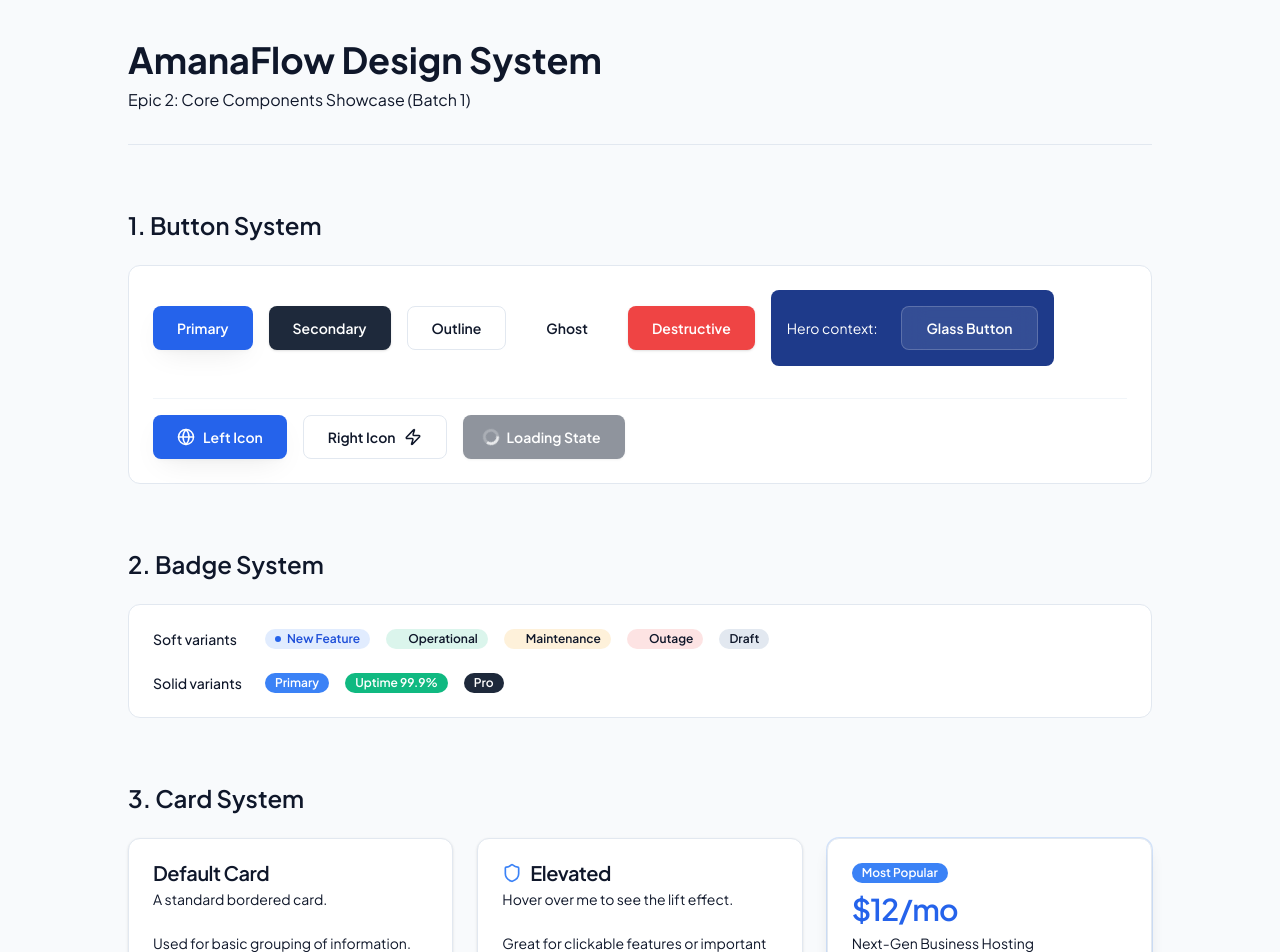
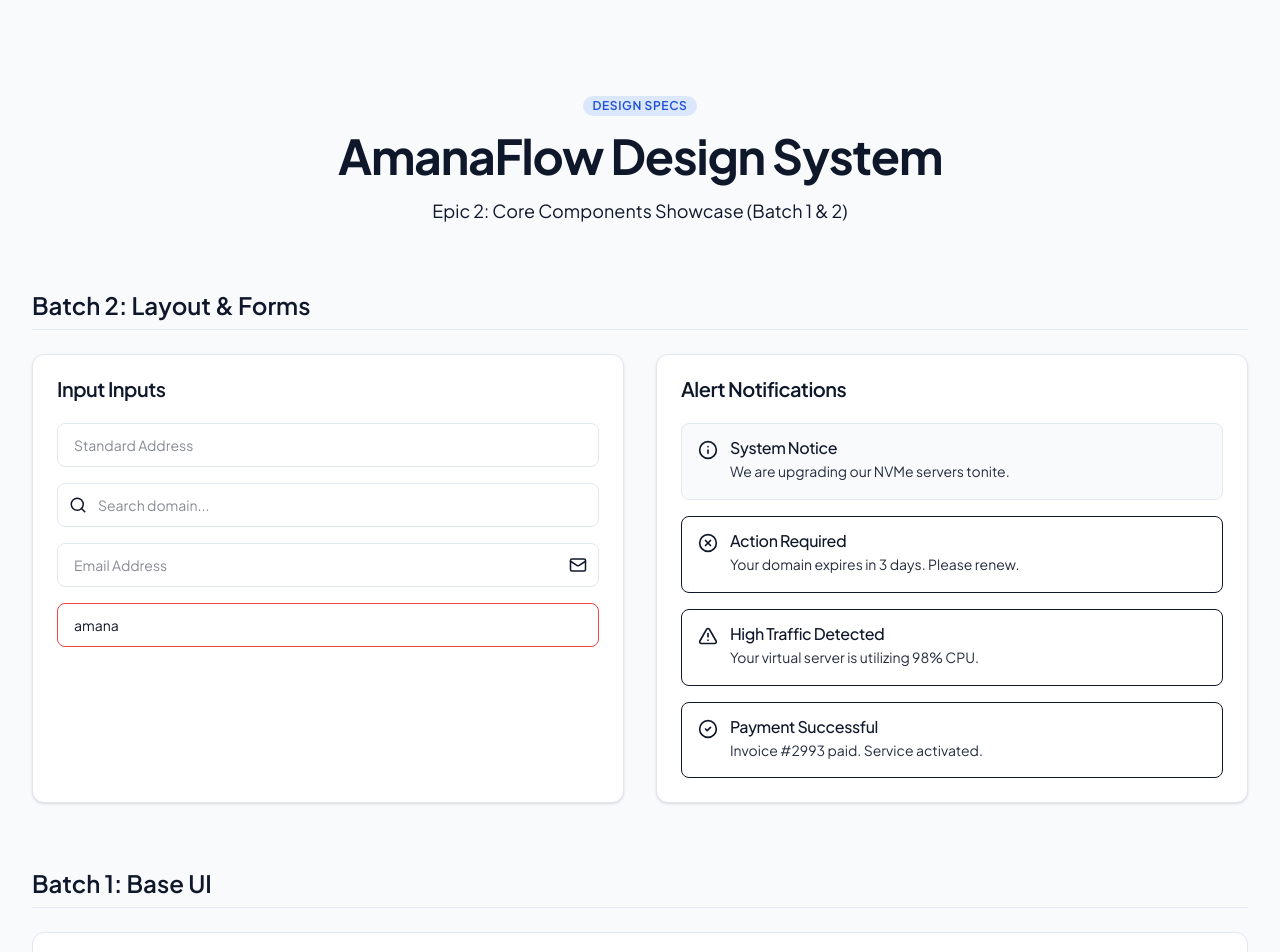
Before and after one commit to mahmudulhassan-dev/amanaflowhosting, a Next.js app: page / in a window 1280 px wide. Shown: the top 952 px of the page. Built offline with nearby package versions, Linux system fonts and the light colour scheme.

Commit message:
feat(ui): build input, alert, and layout wrapper components for batch 2

```diff
--- a/src/app/page.tsx
+++ b/src/app/page.tsx
@@ -1,115 +1,94 @@
 import { Button } from "@/components/ui/Button";
 import { Badge } from "@/components/ui/Badge";
 import { Card, CardContent, CardDescription, CardFooter, CardHeader, CardTitle } from "@/components/ui/Card";
-import { Globe, Shield, Zap, CheckCircle2 } from "lucide-react";
+import { Input } from "@/components/ui/Input";
+import { Alert, AlertDescription, AlertTitle } from "@/components/ui/Alert";
+import { SectionWrapper } from "@/components/layout/SectionWrapper";
+import { SectionHeader } from "@/components/layout/SectionHeader";
+import { Globe, Shield, Zap, CheckCircle2, Search, Mail, AlertTriangle } from "lucide-react";
 
 export default function Epic2Showcase() {
   return (
-    <main className="min-h-screen bg-surface-50 dark:bg-surface-950 p-10 font-sans text-surface-900 dark:text-surface-50">
-      <div className="max-w-5xl mx-auto space-y-16">
-        <div>
-          <h1 className="text-4xl font-bold mb-2">AmanaFlow Design System</h1>
-          <p className="text-surface-500 mb-8">Epic 2: Core Components Showcase (Batch 1)</p>
-          <hr className="border-surface-200 dark:border-surface-800" />
+    <main className="min-h-screen font-sans text-surface-900 dark:text-surface-50">
+
+      {/* ─── SECTION WRAPPER SHOWCASE ─── */}
+      <SectionWrapper hasBackground paddingY="lg">
+        <SectionHeader
+          title="AmanaFlow Design System"
+          description="Epic 2: Core Components Showcase (Batch 1 & 2)"
+          badge="Design Specs"
+        />
+
+        <div className="space-y-16">
+
+          {/* --- BATCH 2 COMPONENTS --- */}
+          <section className="space-y-6">
+            <h2 className="text-2xl font-semibold border-b border-surface-200 dark:border-surface-800 pb-2">Batch 2: Layout & Forms</h2>
+
+            <div className="grid grid-cols-1 md:grid-cols-2 gap-8">
+              {/* Inputs */}
+              <Card>
+                <CardHeader>
+                  <CardTitle>Input Inputs</CardTitle>
+                </CardHeader>
+                <CardContent className="space-y-4">
+                  <Input placeholder="Standard Address" />
+                  <Input placeholder="Search domain..." iconLeft={<Search size={18} />} />
+                  <Input placeholder="Email Address" type="email" iconRight={<Mail size={18} />} />
+                  <Input placeholder="Invalid domain" error defaultValue="amana" />
+                </CardContent>
+              </Card>
+
+              {/* Alerts */}
+              <Card>
+                <CardHeader>
+                  <CardTitle>Alert Notifications</CardTitle>
+                </CardHeader>
+                <CardContent className="space-y-4">
+                  <Alert variant="default">
+                    <AlertTitle>System Notice</AlertTitle>
+                    <AlertDescription>We are upgrading our NVMe servers tonite.</AlertDescription>
+                  </Alert>
+                  <Alert variant="error">
+                    <AlertTitle>Action Required</AlertTitle>
+                    <AlertDescription>Your domain expires in 3 days. Please renew.</AlertDescription>
+                  </Alert>
+                  <Alert variant="warning">
+                    <AlertTitle>High Traffic Detected</AlertTitle>
+                    <AlertDescription>Your virtual server is utilizing 98% CPU.</AlertDescription>
+                  </Alert>
+                  <Alert variant="success">
+                    <AlertTitle>Payment Successful</AlertTitle>
+                    <AlertDescription>Invoice #2993 paid. Service activated.</AlertDescription>
+                  </Alert>
+                </CardContent>
+              </Card>
             </div>
+          </section>
 
-        {/* --- BUTTONS --- */}
-        <section>
-          <h2 className="text-2xl font-semibold mb-6">1. Button System</h2>
+          {/* --- BATCH 1 COMPONENTS --- */}
+          <section className="space-y-6">
+            <h2 className="text-2xl font-semibold border-b border-surface-200 dark:border-surface-800 pb-2">Batch 1: Base UI</h2>
+
             <div className="flex flex-wrap gap-4 items-center p-6 bg-white dark:bg-surface-900 rounded-xl border border-surface-200 dark:border-surface-800">
               <Button variant="primary">Primary</Button>
               <Button variant="secondary">Secondary</Button>
               <Button variant="outline">Outline</Button>
               <Button variant="ghost">Ghost</Button>
               <Button variant="destructive">Destructive</Button>
-
-            <div className="p-4 bg-primary-900 rounded-lg flex gap-4 items-center">
-               <span className="text-white text-sm mr-2">Hero context:</span>
-               <Button variant="glass">Glass Button</Button>
             </div>
 
-            <div className="w-full mt-4 flex gap-4 items-center border-t border-surface-100 pt-4 dark:border-surface-800">
-              <Button variant="primary" icon={<Globe size={18} />} iconPosition="left">Left Icon</Button>
-              <Button variant="outline" icon={<Zap size={18} />} iconPosition="right">Right Icon</Button>
-              <Button variant="secondary" isLoading>Loading State</Button>
-            </div>
-          </div>
-        </section>
-
-        {/* --- BADGES --- */}
-        <section>
-          <h2 className="text-2xl font-semibold mb-6">2. Badge System</h2>
-          <div className="flex flex-col gap-6 p-6 bg-white dark:bg-surface-900 rounded-xl border border-surface-200 dark:border-surface-800">
-
-            <div className="flex flex-wrap gap-4 items-center">
-              <span className="w-24 text-sm text-surface-500 font-medium">Soft variants</span>
+            <div className="flex gap-4">
               <Badge variant="primary" dot>New Feature</Badge>
               <Badge variant="success" dot>Operational</Badge>
               <Badge variant="warning" dot>Maintenance</Badge>
               <Badge variant="error" dot>Outage</Badge>
               <Badge variant="neutral">Draft</Badge>
             </div>
-
-            <div className="flex flex-wrap gap-4 items-center">
-              <span className="w-24 text-sm text-surface-500 font-medium">Solid variants</span>
-              <Badge variant="primary" styleType="solid">Primary</Badge>
-              <Badge variant="success" styleType="solid">Uptime 99.9%</Badge>
-              <Badge variant="neutral" styleType="solid">Pro</Badge>
-            </div>
-
-          </div>
-        </section>
-
-        {/* --- CARDS --- */}
-        <section>
-          <h2 className="text-2xl font-semibold mb-6">3. Card System</h2>
-          <div className="grid grid-cols-1 md:grid-cols-2 lg:grid-cols-3 gap-6">
-
-            {/* Default Card */}
-            <Card variant="default">
-              <CardHeader>
-                <CardTitle>Default Card</CardTitle>
-                <CardDescription>A standard bordered card.</CardDescription>
-              </CardHeader>
-              <CardContent>
-                <p className="text-sm">Used for basic grouping of information.</p>
-              </CardContent>
-              <CardFooter>
-                <Button variant="outline" size="sm" className="w-full">Action</Button>
-              </CardFooter>
-            </Card>
-
-            {/* Elevated Card */}
-            <Card variant="elevated">
-              <CardHeader>
-                <CardTitle className="flex items-center gap-2"><Shield size={20} className="text-primary-500" /> Elevated</CardTitle>
-                <CardDescription>Hover over me to see the lift effect.</CardDescription>
-              </CardHeader>
-              <CardContent>
-                <p className="text-sm">Great for clickable features or important highlight boxes.</p>
-              </CardContent>
-            </Card>
-
-            {/* Pricing Card */}
-            <Card variant="pricing">
-              <CardHeader>
-                <Badge variant="primary" styleType="solid" className="w-fit mb-2">Most Popular</Badge>
-                <CardTitle className="text-3xl text-primary-600 dark:text-primary-400">$12/mo</CardTitle>
-                <CardDescription>Next-Gen Business Hosting</CardDescription>
-              </CardHeader>
-              <CardContent className="space-y-2 text-sm">
-                <div className="flex items-center gap-2"><CheckCircle2 size={16} className="text-success-500"/> Unlimited NVMe</div>
-                <div className="flex items-center gap-2"><CheckCircle2 size={16} className="text-success-500"/> Free SSL</div>
-              </CardContent>
-              <CardFooter>
-                <Button variant="primary" size="lg" fullWidth>Select Plan</Button>
-              </CardFooter>
-            </Card>
-
-          </div>
           </section>
 
         </div>
+      </SectionWrapper>
     </main>
   );
 }
--- /dev/null
+++ b/src/components/layout/SectionHeader.tsx
@@ -0,0 +1,43 @@
+import * as React from "react";
+import { cn } from "@/lib/utils";
+import { Badge } from "@/components/ui/Badge";
+
+interface SectionHeaderProps extends React.HTMLAttributes<HTMLDivElement> {
+  title: string;
+  description?: string;
+  badge?: string;
+  align?: "left" | "center";
+}
+
+const SectionHeader = React.forwardRef<HTMLDivElement, SectionHeaderProps>(
+  ({ className, title, description, badge, align = "center", ...props }, ref) => {
+    return (
+      <div
+        ref={ref}
+        className={cn(
+          "mb-12 md:mb-16 flex flex-col gap-4",
+          align === "center" ? "items-center text-center mx-auto max-w-3xl" : "items-start text-left max-w-3xl",
+          className
+        )}
+        {...props}
+      >
+        {badge && (
+          <Badge variant="primary" styleType="soft" className="uppercase tracking-wider">
+            {badge}
+          </Badge>
+        )}
+        <h2 className="text-3xl md:text-4xl lg:text-5xl font-bold tracking-tight text-surface-900 dark:text-white">
+          {title}
+        </h2>
+        {description && (
+          <p className="text-lg text-surface-500 dark:text-surface-400 leading-relaxed max-w-2xl">
+            {description}
+          </p>
+        )}
+      </div>
+    );
+  }
+);
+SectionHeader.displayName = "SectionHeader";
+
+export { SectionHeader };
--- /dev/null
+++ b/src/components/layout/SectionWrapper.tsx
@@ -0,0 +1,41 @@
+import * as React from "react";
+import { cn } from "@/lib/utils";
+
+interface SectionWrapperProps extends React.HTMLAttributes<HTMLElement> {
+  containerId?: string;
+  hasBackground?: boolean;
+  paddingY?: "sm" | "md" | "lg" | "xl" | "none";
+}
+
+const SectionWrapper = React.forwardRef<HTMLElement, SectionWrapperProps>(
+  ({ className, containerId, hasBackground = false, paddingY = "lg", children, ...props }, ref) => {
+    const paddingClasses = {
+      none: "py-0",
+      sm: "py-8 md:py-12",
+      md: "py-12 md:py-16",
+      lg: "py-16 md:py-24",
+      xl: "py-24 md:py-32",
+    };
+
+    return (
+      <section
+        ref={ref}
+        id={containerId}
+        className={cn(
+          "relative w-full",
+          hasBackground ? "bg-surface-50 dark:bg-surface-950" : "bg-white dark:bg-[#030712]",
+          paddingClasses[paddingY],
+          className
+        )}
+        {...props}
+      >
+        <div className="mx-auto w-full max-w-7xl px-4 sm:px-6 lg:px-8 relative z-10">
+          {children}
+        </div>
+      </section>
+    );
+  }
+);
+SectionWrapper.displayName = "SectionWrapper";
+
+export { SectionWrapper };
--- /dev/null
+++ b/src/components/ui/Alert.tsx
@@ -0,0 +1,78 @@
+import * as React from "react";
+import { cva, type VariantProps } from "class-variance-authority";
+import { cn } from "@/lib/utils";
+import { Info, AlertTriangle, XCircle, CheckCircle2 } from "lucide-react";
+
+const alertVariants = cva(
+  "relative w-full rounded-lg border p-4 [&>svg~*]:pl-8 [&>svg+div]:translate-y-[-3px] [&>svg]:absolute [&>svg]:left-4 [&>svg]:top-4 [&>svg]:text-current",
+  {
+    variants: {
+      variant: {
+        default: "bg-surface-50 text-surface-900 border-surface-200 dark:bg-surface-900/50 dark:text-surface-50 dark:border-surface-800",
+        primary: "bg-primary-50 text-primary-900 border-primary-200 dark:bg-primary-950/50 dark:text-primary-200 dark:border-primary-900",
+        error: "bg-error-50 text-error-900 border-error-200 dark:bg-error-950/50 dark:text-error-200 dark:border-error-900",
+        warning: "bg-warning-50 text-warning-900 border-warning-200 dark:bg-warning-950/50 dark:text-warning-200 dark:border-warning-900",
+        success: "bg-success-50 text-success-900 border-success-200 dark:bg-success-950/50 dark:text-success-200 dark:border-success-900",
+      },
+    },
+    defaultVariants: {
+      variant: "default",
+    },
+  }
+);
+
+interface AlertProps extends React.HTMLAttributes<HTMLDivElement>, VariantProps<typeof alertVariants> {
+  icon?: React.ReactNode;
+  hideIcon?: boolean;
+}
+
+const Alert = React.forwardRef<HTMLDivElement, AlertProps>(
+  ({ className, variant, icon, hideIcon, children, ...props }, ref) => {
+
+    // Auto-select icon based on variant if not hidden and not explicitly provided
+    let DefaultIcon = Info;
+    if (!icon && !hideIcon) {
+      if (variant === "error") DefaultIcon = XCircle;
+      else if (variant === "warning") DefaultIcon = AlertTriangle;
+      else if (variant === "success") DefaultIcon = CheckCircle2;
+      icon = <DefaultIcon size={20} />;
+    }
+
+    return (
+      <div
+        ref={ref}
+        role="alert"
+        className={cn(alertVariants({ variant }), className)}
+        {...props}
+      >
+        {!hideIcon && icon}
+        {children}
+      </div>
+    );
+  }
+);
+Alert.displayName = "Alert";
+
+const AlertTitle = React.forwardRef<HTMLHeadingElement, React.HTMLAttributes<HTMLHeadingElement>>(
+  ({ className, ...props }, ref) => (
+    <h5
+      ref={ref}
+      className={cn("mb-1 font-medium leading-none tracking-tight", className)}
+      {...props}
+    />
+  )
+);
+AlertTitle.displayName = "AlertTitle";
+
+const AlertDescription = React.forwardRef<HTMLParagraphElement, React.HTMLAttributes<HTMLParagraphElement>>(
+  ({ className, ...props }, ref) => (
+    <div
+      ref={ref}
+      className={cn("text-sm opacity-90 leading-relaxed", className)}
+      {...props}
+    />
+  )
+);
+AlertDescription.displayName = "AlertDescription";
+
+export { Alert, AlertTitle, AlertDescription };
--- /dev/null
+++ b/src/components/ui/Input.tsx
@@ -0,0 +1,44 @@
+import * as React from "react";
+import { cn } from "@/lib/utils";
+
+export interface InputProps extends React.InputHTMLAttributes<HTMLInputElement> {
+  iconLeft?: React.ReactNode;
+  iconRight?: React.ReactNode;
+  error?: boolean;
+}
+
+const Input = React.forwardRef<HTMLInputElement, InputProps>(
+  ({ className, type, iconLeft, iconRight, error, ...props }, ref) => {
+    return (
+      <div className="relative w-full">
+        {iconLeft && (
+          <div className="absolute left-3 top-1/2 -translate-y-1/2 text-surface-500 dark:text-surface-400">
+            {iconLeft}
+          </div>
+        )}
+        <input
+          type={type}
+          className={cn(
+            "flex h-11 w-full rounded-lg border bg-white px-4 py-2 text-sm text-surface-900 transition-colors file:border-0 file:bg-transparent file:text-sm file:font-medium placeholder:text-surface-400 focus-visible:outline-none focus-visible:ring-2 disabled:cursor-not-allowed disabled:opacity-50 dark:bg-surface-950 dark:text-surface-50 dark:placeholder:text-surface-500",
+            error
+              ? "border-error-500 focus-visible:ring-error-500/20 dark:border-error-500/50"
+              : "border-surface-200 focus-visible:border-primary-500 focus-visible:ring-primary-500/20 dark:border-surface-800 dark:focus-visible:border-primary-500",
+            iconLeft && "pl-10",
+            iconRight && "pr-10",
+            className
+          )}
+          ref={ref}
+          {...props}
+        />
+        {iconRight && (
+          <div className="absolute right-3 top-1/2 -translate-y-1/2 text-surface-500 dark:text-surface-400">
+            {iconRight}
+          </div>
+        )}
+      </div>
+    );
+  }
+);
+Input.displayName = "Input";
+
+export { Input };
```
Lines whose indentation alone changed are shown as unchanged.
